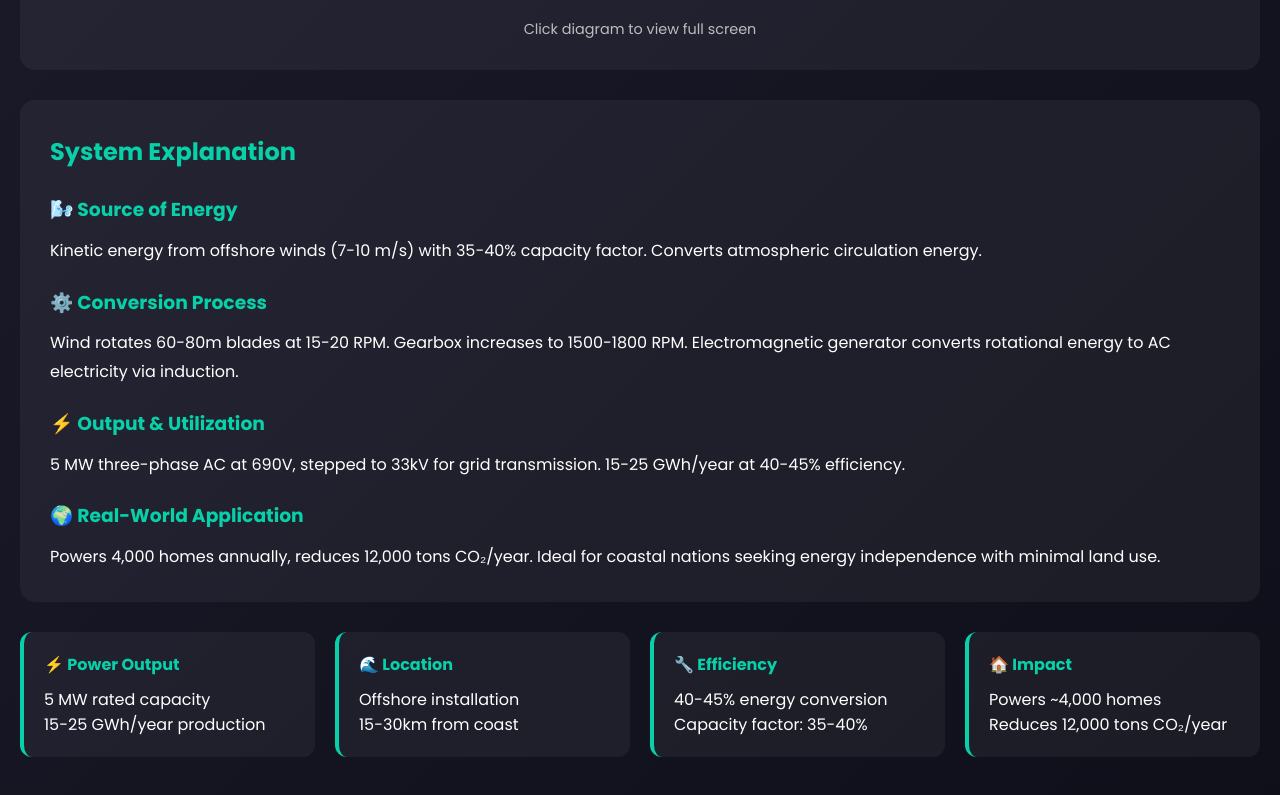
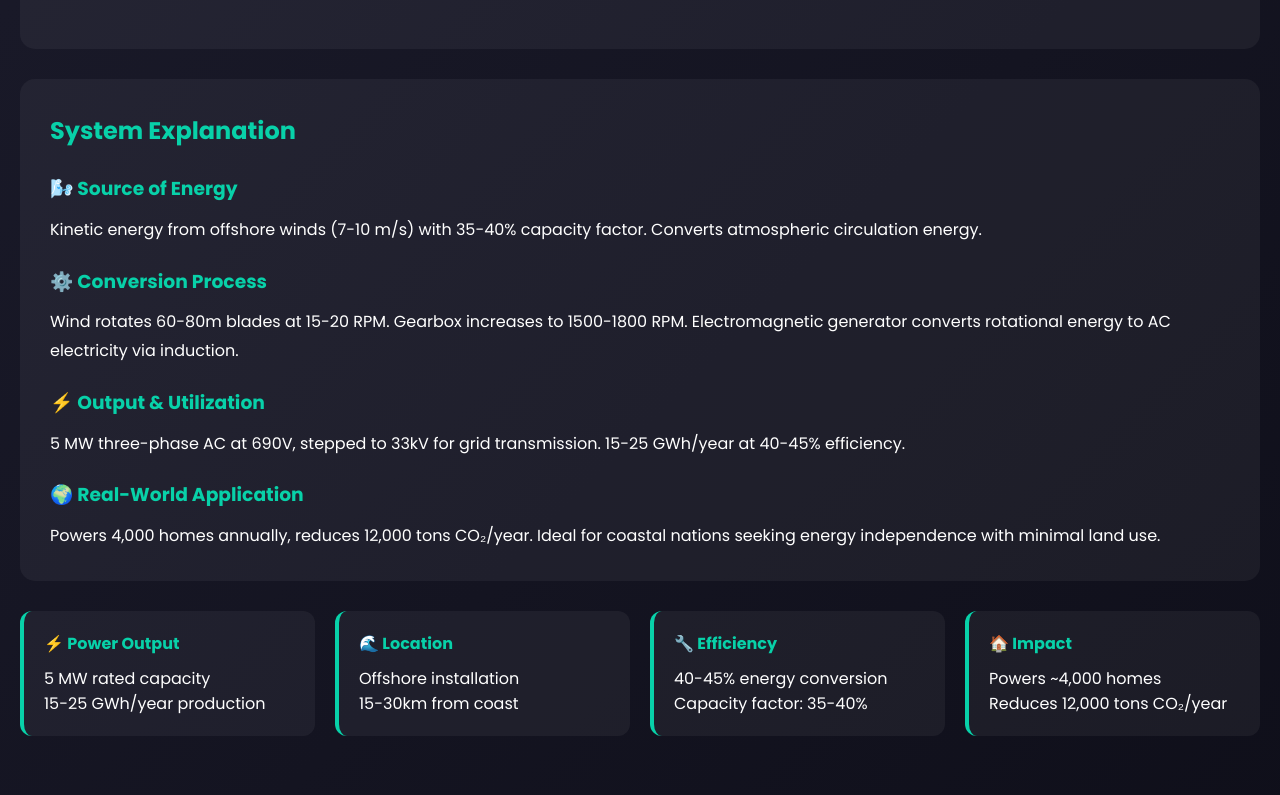
Before and after one commit to sanchit2405/Clean-Green-Energy-, a plain HTML site: page activity1.html in a window 1280 px wide. Shown: the part 1058-1853 px from the top of the page. Drawn offline with Linux system fonts and the light colour scheme.

Commit message:
made some changes

```diff
--- a/activity1.html
+++ b/activity1.html
@@ -293,7 +293,7 @@
         <!-- Title -->
         <text x="450" y="470" text-anchor="middle" fill="#08d1a9" font-size="16" font-weight="bold">Offshore Wind Energy Conversion System - Block Diagram</text>
       </svg>
-      <p style="margin-top: 15px; color: rgba(255,255,255,0.7); font-size: 0.9rem;">Click diagram to view full screen</p>
+      <p style="margin-top: 15px; color: rgba(255,255,255,0.7); font-size: 0.9rem;"></p>
     </section>
 
     <section class="explanation">
```
Also changed, not shown: index.html (+2 -2 lines).
